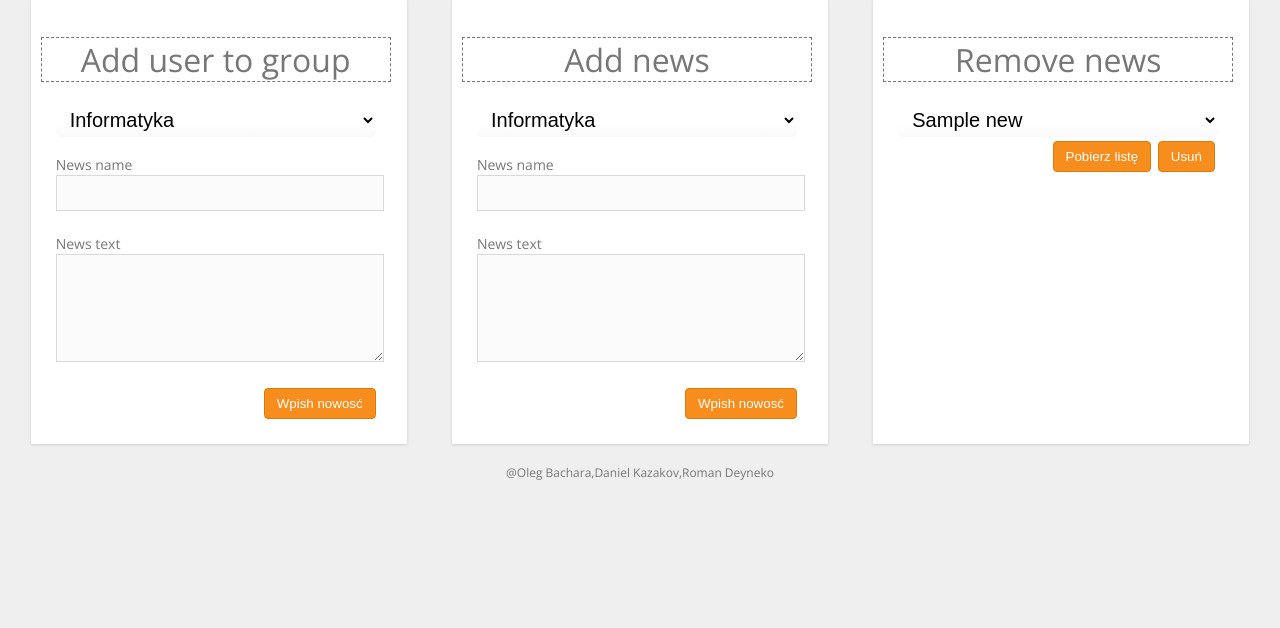
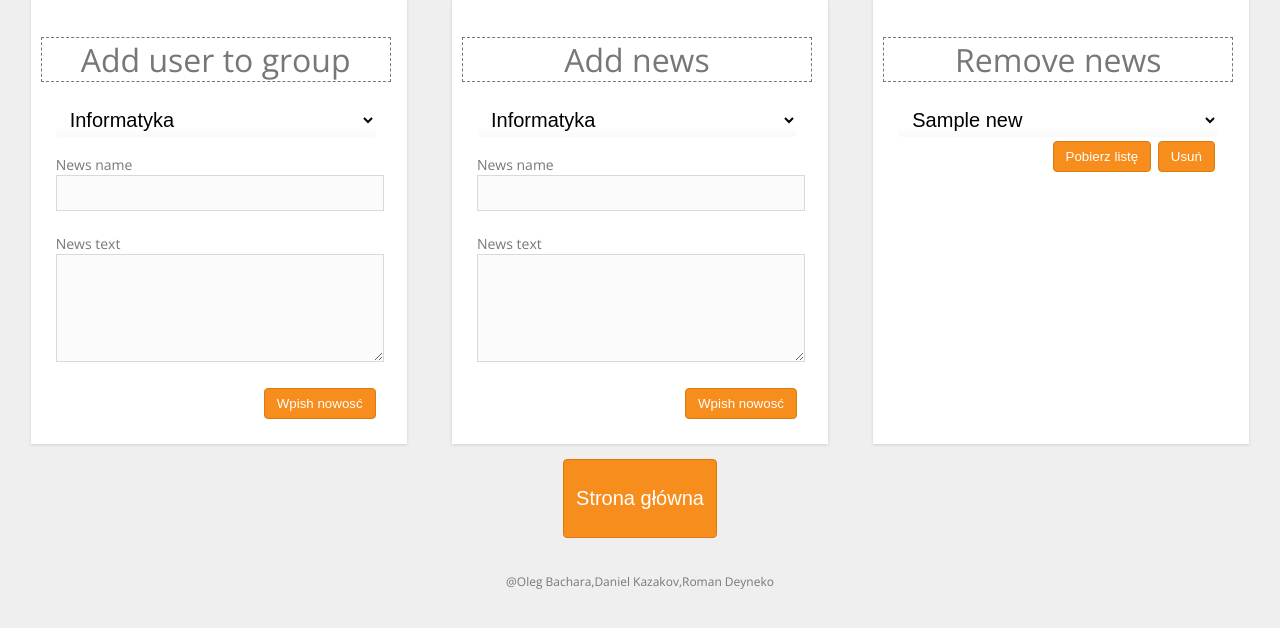
Before and after one commit to NeKoRoM/proektZespolowy, a PHP site: page /admin.php in a window 1280 px wide. Shown: the part 89-717 px from the top of the page. Run offline with PHP 8.4, Linux system fonts and the light colour scheme; tables that the repository leaves empty or names only in its code hold one stand-in row (values such as "Sample post"); data that the repository does not hold is empty.

Commit message:
add transitions

```diff
--- a/admin.php
+++ b/admin.php
@@ -113,8 +113,8 @@
                             echo '<option value="' . $id . '">' . $name . '</option>';
                             }
             ?>
-                    <input style = "margin: 0.25em;" class="button" type="submit" name="Delete" value="Usuń">
-                    <input style = "margin: 0.25em;" class="button" type="submit" name="Reload" value="Pobierz listę">
+                    <input style="margin: 0.25em;" class="button" type="submit" name="Delete" value="Usuń">
+                    <input style="margin: 0.25em;" class="button" type="submit" name="Reload" value="Pobierz listę">
             </form>
         </div>
     </div>
@@ -122,6 +122,13 @@
 <!-- END OF FORMS -->
 </div>
 <!-- END OF FORMS -->
+<div style="display: flex; justify-content: center;">
+    <button style="cursor: pointer; margin: 15px;" class="button" onclick="window.location.href = 'login/index.html';">
+        <p><i class="fa fa-lock w3-xxlarge w3-text-light-grey"></i></p>
+        <p style="font-size: 1.25rem;">Strona główna</p>
+    </button>
+
+</div>
 
 <?php include("includes/footer.php"); ?>
 <!-- ADD NEWS QUERY -->
```
Also changed, not shown: login.php (+1 -10 lines).
